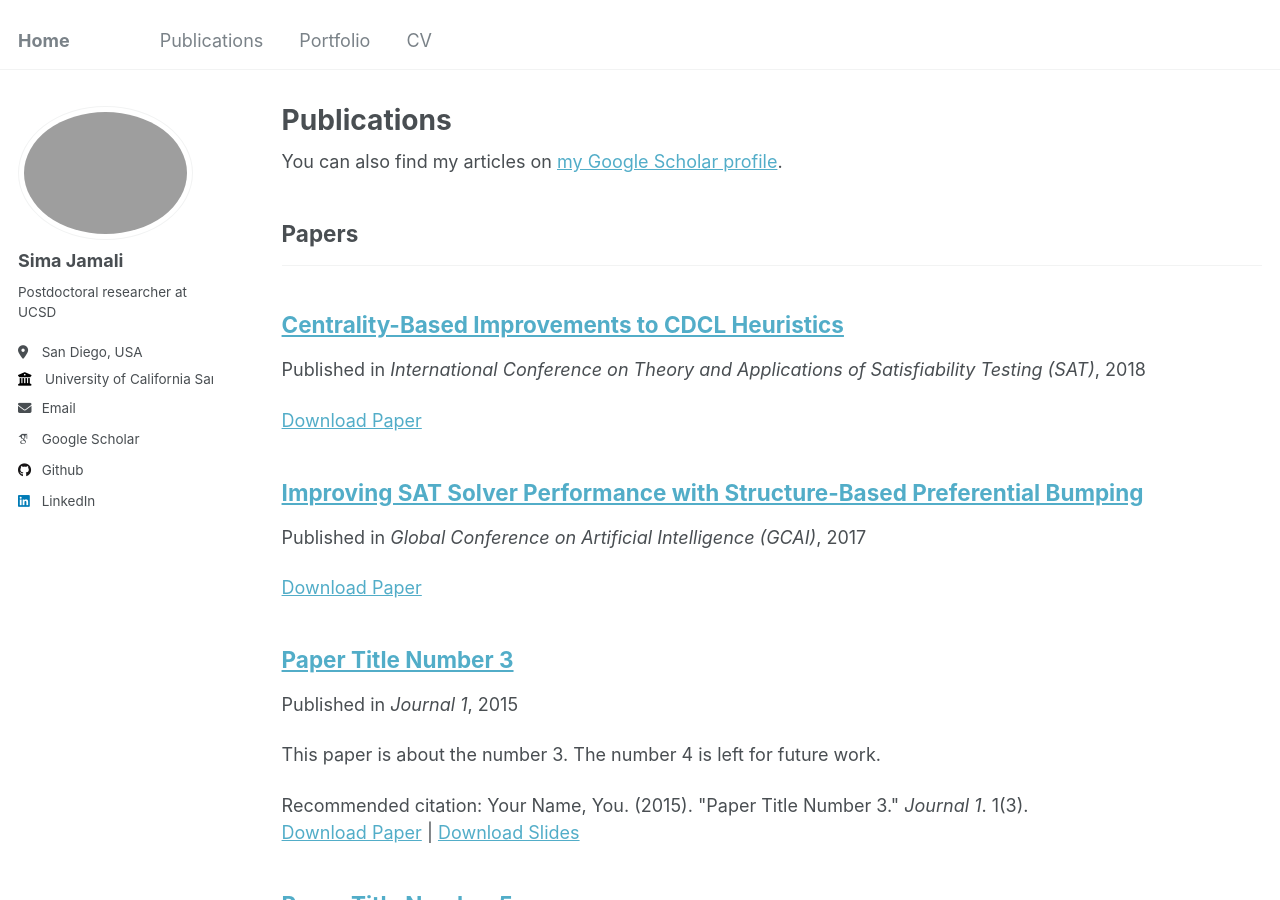
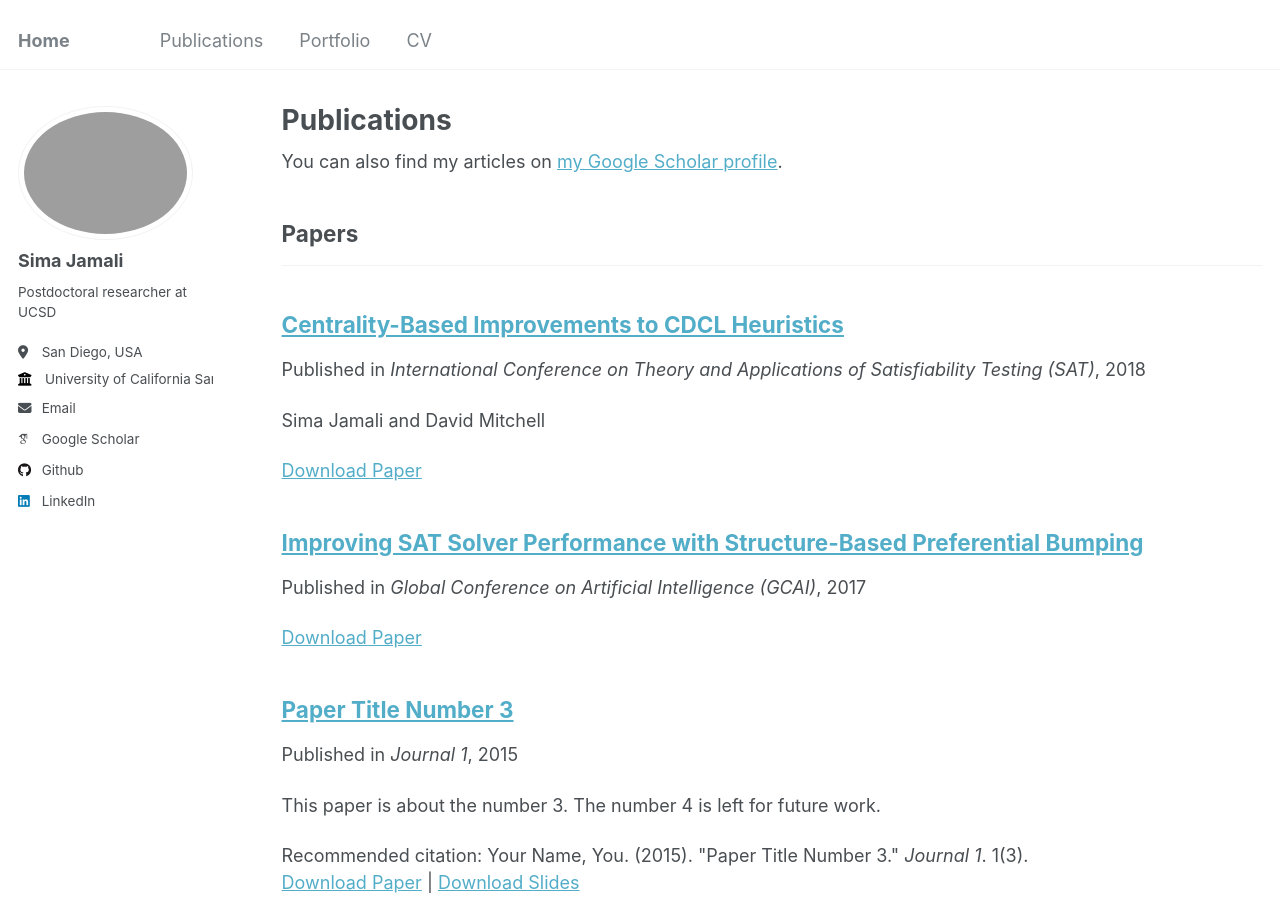
Before and after one commit to simajam/simajam.github.io, a Jekyll site: the page built from _pages/publications.html, in a window 1280 px wide and 900 px high. Built offline with Jekyll 4.4.1, drawn with Linux system fonts in a browser that asks for light colours; some web fonts are replaced.

Commit message:
Update 2018-paper.md

```diff
--- a/_publications/2018-paper.md
+++ b/_publications/2018-paper.md
@@ -3,7 +3,7 @@ title: "Centrality-Based Improvements to CDCL Heuristics"
 collection: publications
 category: manuscripts
 permalink: /publications/2018-paper
-excerpt: ''
+excerpt: 'Sima Jamali and David Mitchell'
 date: 2018-01-01
 venue: 'International Conference on Theory and Applications of Satisfiability Testing (SAT)'
 paperurl: 'http://simajam.github.io/files/sat18.pdf'
```
